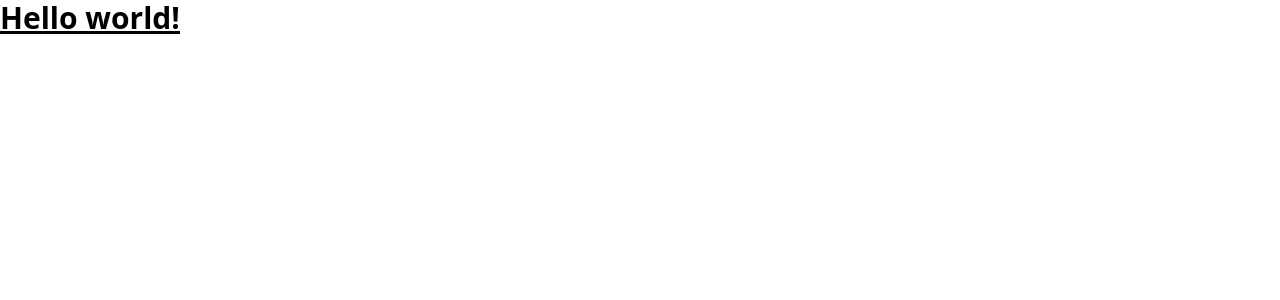
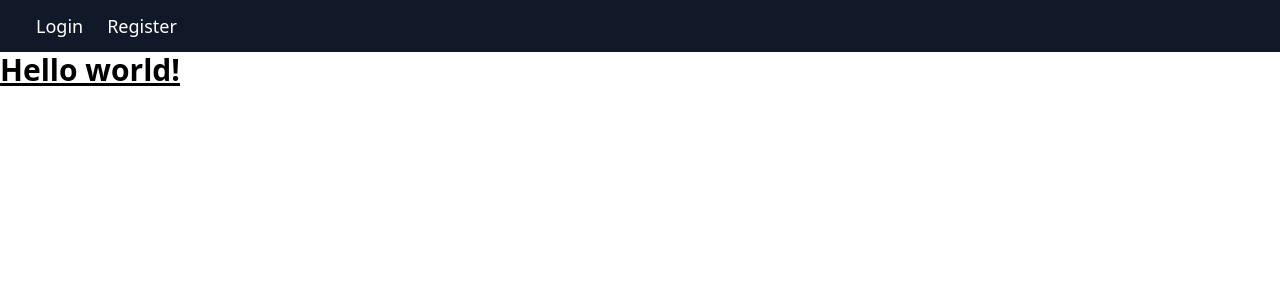
Before and after one commit to nesarptr/chat-app-react, a React (Vite) app: page / in a window 1280 px wide. Shown: the top 300 px of the page. Built offline with nearby package versions, Linux system fonts and the light colour scheme.

Commit message:
header and navbar added

```diff
--- a/package.json
+++ b/package.json
@@ -12,6 +12,7 @@
     "@apollo/client": "^3.7.4",
     "@hookform/resolvers": "^2.9.10",
     "graphql": "^16.6.0",
+    "jwt-decode": "^3.1.2",
     "react": "^18.2.0",
     "react-dom": "^18.2.0",
     "react-hook-form": "^7.42.1",
--- a/src/Routes.jsx
+++ /dev/null
@@ -1,27 +0,0 @@
-import React from "react";
-import { createBrowserRouter } from "react-router-dom";
-
-import Error404 from "./components/ui/Error404";
-import App from "./Pages/App";
-import Register from "./Pages/auth/Register";
-import Login from "./Pages/auth/Login";
-
-const routes = createBrowserRouter([
-  {
-    path: "/",
-    element: <App />,
-    errorElement: <Error404 />,
-  },
-  {
-    path: "/register",
-    element: <Register />,
-    errorElement: <Error404 />,
-  },
-  {
-    path: "/login",
-    element: <Login />,
-    errorElement: <Error404 />,
-  },
-]);
-
-export default routes;
--- /dev/null
+++ b/src/components/ui/Header.jsx
@@ -0,0 +1,42 @@
+import React, { useState } from "react";
+import { Link, Outlet } from "react-router-dom";
+
+function Header() {
+  const [isLoggedIn, setIsLoggedIn] = useState(
+    localStorage.getItem("token") !== null
+  );
+
+  const handleLogout = () => {
+    localStorage.removeItem("token");
+    setIsLoggedIn(false);
+  };
+
+  return (
+    <>
+      <header className="flex items-center justify-between bg-gray-900 py-3 px-6 text-white">
+        {isLoggedIn ? (
+          <Link to="/" className="text-lg font-medium">
+            Home
+          </Link>
+        ) : (
+          <nav className="flex">
+            <Link to="/login" className="mx-3 text-lg font-medium">
+              Login
+            </Link>
+            <Link to="/register" className="mx-3 text-lg font-medium">
+              Register
+            </Link>
+          </nav>
+        )}
+        {isLoggedIn && (
+          <button onClick={handleLogout} className="text-lg font-medium">
+            Logout
+          </button>
+        )}
+      </header>
+      <Outlet />
+    </>
+  );
+}
+
+export default Header;
--- a/src/main.jsx
+++ b/src/main.jsx
@@ -1,12 +1,12 @@
-// @ts-nocheck
 import React from "react";
 import ReactDOM from "react-dom/client";
 import { RouterProvider } from "react-router-dom";
 
-import routes from "./Routes";
+import routes from "./routes/Routes";
 import ApolloProvider from "./ApolloProvider";
 import "./index.css";
 
+// @ts-ignore
 ReactDOM.createRoot(document.getElementById("root")).render(
   <ApolloProvider>
     <RouterProvider router={routes} />
--- /dev/null
+++ b/src/routes/Routes.jsx
@@ -0,0 +1,33 @@
+import React from "react";
+import { createBrowserRouter } from "react-router-dom";
+
+import Header from "../components/ui/Header";
+import Error404 from "../components/ui/Error404";
+import App from "../Pages/App";
+import Register from "../Pages/auth/Register";
+import Login from "../Pages/auth/Login";
+
+const routes = createBrowserRouter([
+  {
+    element: <Header />,
+    children: [
+      {
+        path: "/",
+        element: <App />,
+        errorElement: <Error404 />,
+      },
+      {
+        path: "/register",
+        element: <Register />,
+        errorElement: <Error404 />,
+      },
+      {
+        path: "/login",
+        element: <Login />,
+        errorElement: <Error404 />,
+      },
+    ],
+  },
+]);
+
+export default routes;
```
Also changed, not shown: 1 other file (tests, documents, lock files or other folders).
